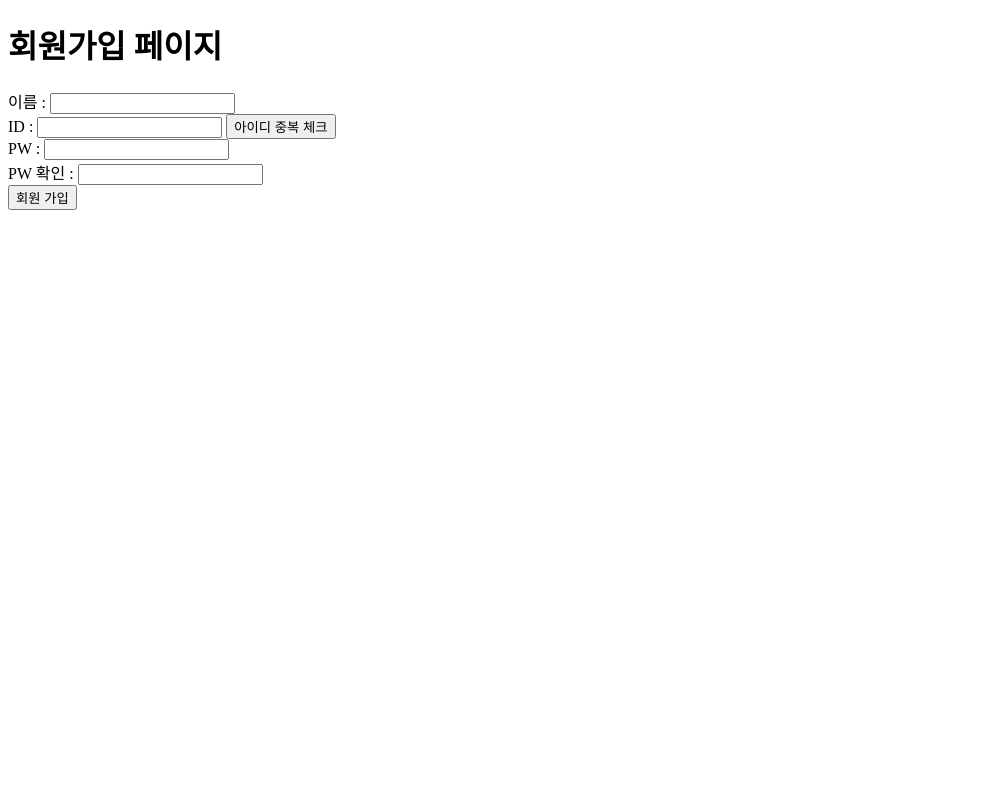
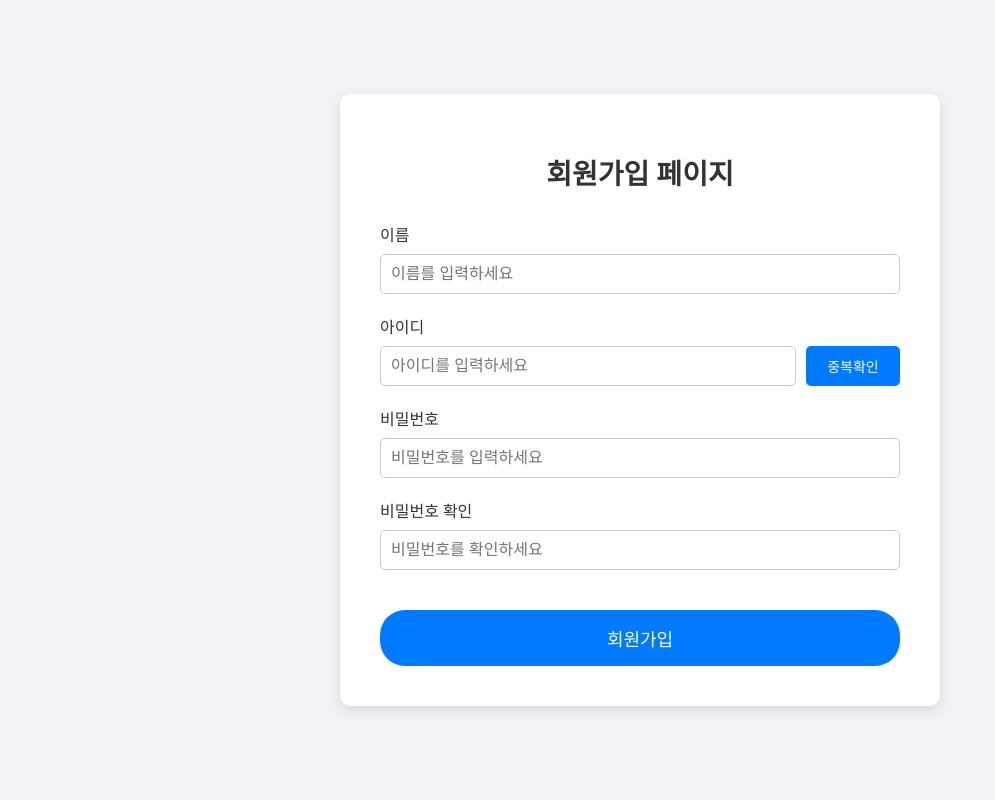
Before and after one commit to Han-Seung-Chan/What-are-you-doing-weekend, a Flask app: page /sign_up_page in a window 1280 px wide. Shown: the whole page, without its empty margins (0-995 px from the left). Run offline with Flask 3, Linux system fonts and the light colour scheme.

Commit message:
feat : 로그인/회원가입 스타일 적용

```diff
--- a/login/templates/sign_up.html
+++ b/login/templates/sign_up.html
@@ -1,22 +1,117 @@
 <!DOCTYPE html>
 <html lang="en">
+
 <head>
     <meta charset="UTF-8">
     <meta name="viewport" content="width=device-width, initial-scale=1.0">
-    <title>log-in</title>
+    <title>sign-in</title>
     <!-- JQuery 및 JS 관련 import -->
     <script src="https://code.jquery.com/jquery-3.5.1.min.js"
-        integrity="sha256-9/aliU8dGd2tb6OSsuzixeV4y/faTqgFtohetphbbj0="
-            crossorigin="anonymous"></script>
+        integrity="sha256-9/aliU8dGd2tb6OSsuzixeV4y/faTqgFtohetphbbj0=" crossorigin="anonymous"></script>
     <script src="https://cdn.jsdelivr.net/npm/popper.js@1.16.1/dist/umd/popper.min.js"
         integrity="sha384-9/reFTGAW83EW2RDu2S0VKaIzap3H66lZH81PoYlFhbGU+6BZp6G7niu735Sk7lN"
         crossorigin="anonymous"></script>
+    <style>
+        body {
+            background-color: #f0f2f5;
+            display: flex;
+            justify-content: center;
+            align-items: center;
+            min-height: 100vh;
+            margin: 0;
+        }
+
+        .container {
+            width: 100%;
+            max-width: 600px;
+            margin: auto;
+            padding: 20px;
+        }
+
+        .box {
+            background-color: white;
+            padding: 40px;
+            border-radius: 10px;
+            box-shadow: 0 4px 12px rgba(0, 0, 0, 0.1);
+        }
+
+        h1 {
+            text-align: center;
+            font-size: 28px;
+            color: #333;
+            margin-bottom: 30px;
+        }
+
+        .form_group {
+            margin-bottom: 20px;
+        }
+
+        .form_label {
+            display: block;
+            font-size: 16px;
+            margin-bottom: 8px;
+            color: #333;
+        }
+
+        .form_input {
+            width: 100%;
+            padding: 10px;
+            font-size: 16px;
+            border: 1px solid #ccc;
+            border-radius: 5px;
+            box-sizing: border-box;
+        }
+
+        .form_group .id_text_box {
+            display: flex;
+            align-items: center;
+            justify-content: space-between;
+        }
+
+        .form_group .id_text_box .form_input {
+            width: 80%;
+        }
+
+        .form_group button {
+            width: calc(20% - 10px);
+            padding: 10px;
+            font-size: 14px;
+            color: white;
+            background-color: #007bff;
+            border: none;
+            border-radius: 5px;
+            cursor: pointer;
+            transition: background-color 0.3s ease;
+        }
+
+        .form_group button:hover {
+            background-color: #0056b3;
+        }
+
+        .signup_btn {
+            width: 100%;
+            padding: 15px;
+            font-size: 18px;
+            color: white;
+            background-color: #007bff;
+            border: none;
+            border-radius: 25px;
+            cursor: pointer;
+            margin-top: 20px;
+            transition: background-color 0.3s ease;
+        }
+
+        .signup_btn:hover {
+            background-color: #0056b3;
+        }
+    </style>
+
     <script>
         // ID 중복 체크 여부 확인 변수
         let isChecked = false;
 
         // ID 중복 체크
-        const idCheck = ()=>{
+        const idCheck = () => {
             const user_id = $("#user-id").val();
 
             if (user_id === "") {
@@ -25,7 +120,7 @@
                 $.ajax({
                     type: "GET",
                     url: "/id_check",
-                    data: {user_id},
+                    data: { user_id },
                     success(response) {
                         if (response["result"] === "success") {
                             alert("사용 가능한 ID입니다.")
@@ -38,7 +133,7 @@
             }
         }
 
-        const signUp = ()=>{
+        const signUp = () => {
             const user_name = $("#user-name").val();
             const user_id = $("#user-id").val();
             const user_pw = $("#user-pw").val();
@@ -55,7 +150,7 @@
                         $.ajax({
                             type: "POST",
                             url: "/sign_up",
-                            data: {user_name, user_id, user_pw},
+                            data: { user_name, user_id, user_pw },
                             success(response) {
                                 if (response["result"] === "success") {
                                     alert("회원가입 성공");
@@ -71,44 +166,36 @@
                 }
             }
         }
-
-        // // 비밀번호 체크
-        // const checkPw=()=>{
-        //     const user_pw = $("#user-pw").val();
-        //
-        //     $.ajax({
-        //         type: "GET",
-        //         url: "/pw_check",
-        //         data: {user_pw},
-        //         success(response) {
-        //             if (response["result"] === "success") {
-        //                 alert("일치");
-        //             } else {
-        //                 alert("불일치")
-        //             }
-        //         }
-        //     })
-        // }
     </script>
 </head>
+
 <body>
     <div class="container">
+        <div class="box">
             <h1>회원가입 페이지</h1>
-        <div>
-            이름 : <input type="text" id="user-name">
+            <div class="form_group">
+                <label for="user-name" class="form_label">이름</label>
+                <input type="text" id="user-name" class="form_input" placeholder="이름를 입력하세요" required />
             </div>
-        <div>
-            ID : <input type="text" id="user-id">
-            <button onclick="idCheck()">아이디 중복 체크</button>
+            <div class="form_group">
+                <label for="user-id" class="form_label">아이디</label>
+                <div class="id_text_box">
+                    <input type="text" id="user-id" class="form_input" placeholder="아이디를 입력하세요" required />
+                    <button> 중복확인 </button>
                 </div>
-        <div>
-            PW : <input type="text" id="user-pw">
             </div>
-        <div>
-            PW 확인 : <input type="text" id="user-pw-check">
+
+            <div class="form_group">
+                <label for="password" class="form_label">비밀번호</label>
+                <input type="text" id="password" class="form_input" placeholder="비밀번호를 입력하세요" required />
             </div>
-        <button onclick="signUp()">회원 가입</button>
-        <!-- <button onclick="checkPw()">비밀번호 확인</button> -->
+            <div class="form_group">
+                <label for="checked" class="form_label">비밀번호 확인</label>
+                <input type="text" id="checked" class="form_input" placeholder="비밀번호를 확인하세요" required />
+            </div>
+            <button class="signup_btn" onclick="signUp()">회원가입</button>
+        </div>
     </div>
 </body>
+
 </html>
```
Also changed, not shown: login/templates/login.html (+129 -27 lines). Lines whose indentation alone changed are shown as unchanged.
